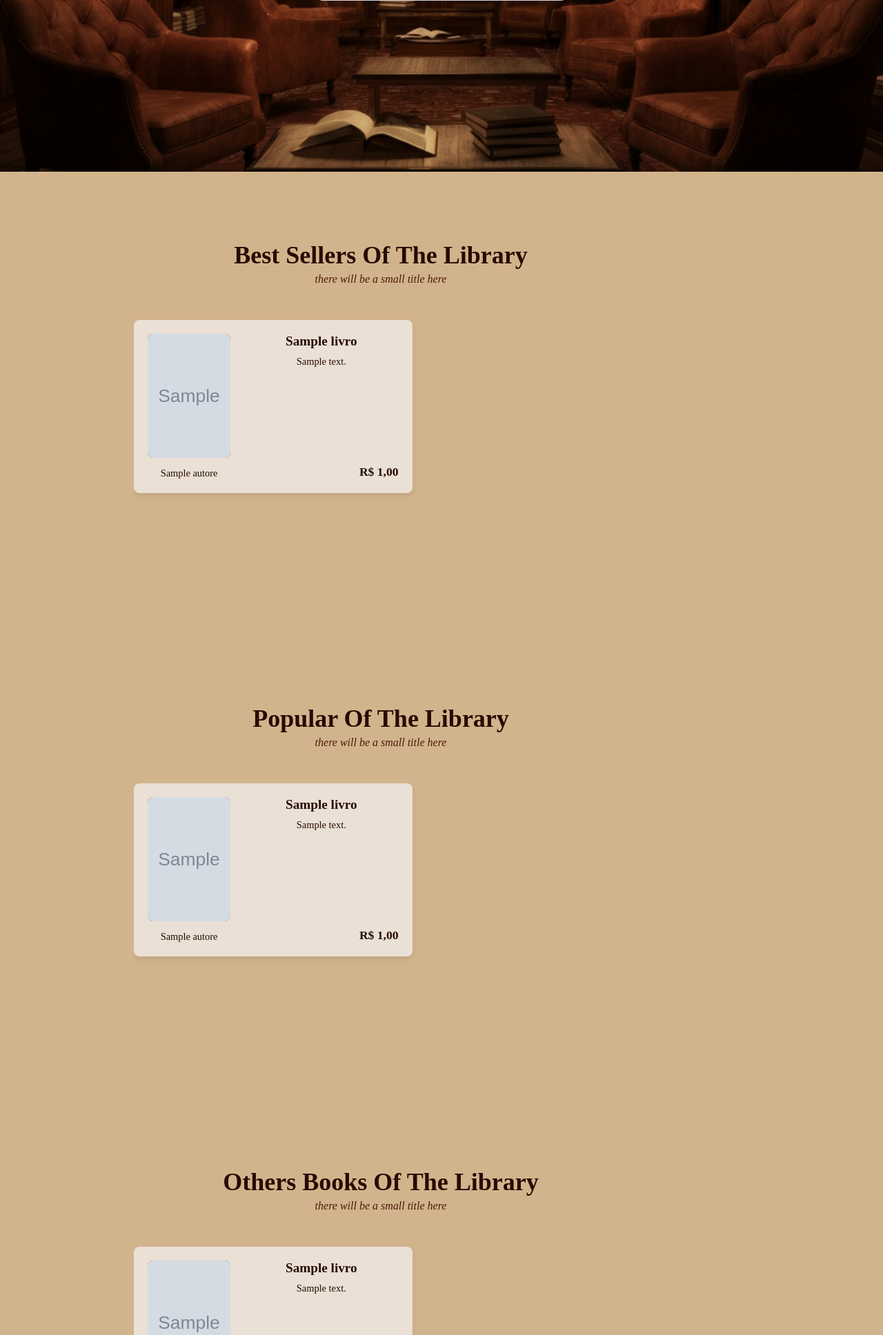
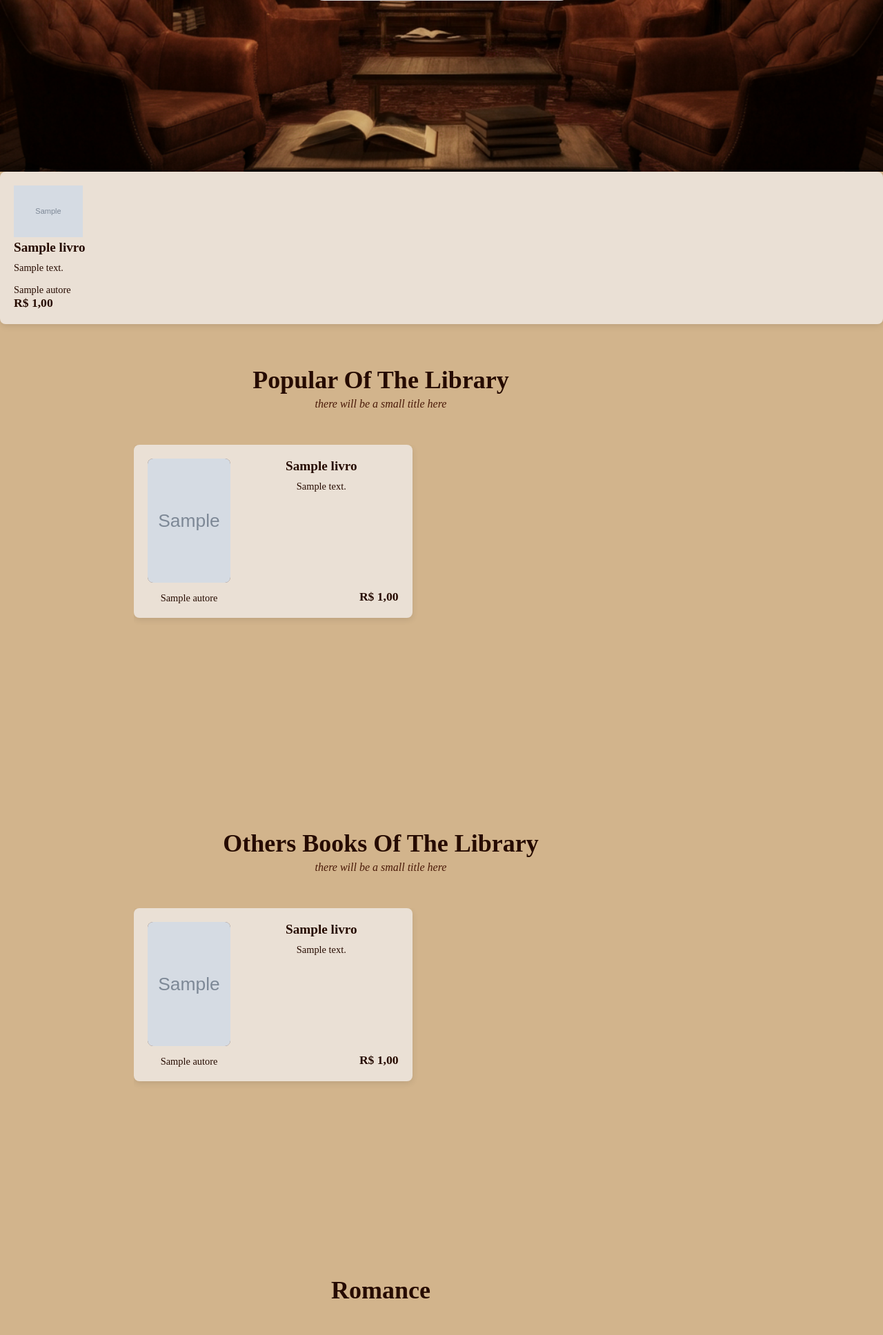
Before and after one commit to GustaFrias/Biblioteca, a PHP site: page / in a window 1280 px wide. Shown: the part 551-2487 px from the top of the page at 69% size. Run offline with PHP 8.4, Linux system fonts and the light colour scheme; tables that the repository leaves empty hold one stand-in row (values such as "Sample post"); grey boxes marked "Sample" are stand-in pictures; some libraries are stand-ins or nearby versions; some web fonts are replaced.

```diff
--- a/index.php
+++ b/index.php
@@ -74,51 +74,31 @@
         </div>
     </div>
 
-    <div class="carussel">     <!--best sellers -->
-        <div class="principal" id="best-sellers">
-            <section class="tela">
-                <div class="separador" id="temas">
-                    <h2 class="titulo">Best Sellers Of The Library</h2>
-                    <p class="subtitle">there will be a small title here</p>
-                </div>
+       <?php
+                // Defina aqui os id s dos bestsellers
+            $idsBestSellers = [1, 2, 3, 4, 5];
+            $placeholders = implode(',', array_fill(0, count($idsBestSellers), '?'));
 
-                <div class="books-container">
-                    <button class="scroll-btn left">
-                        <i class="fas fa-chevron-left"></i>
-                    </button>
-
-                    <div class="book-grid">
-                        <?php
             $sql = "SELECT livros.*, autores.nome AS nome_autor
                 FROM livros
                 LEFT JOIN autores ON livros.autor_id = autores.id
-                                ORDER BY livros.id DESC
-                                LIMIT 10";
+                WHERE livros.id IN ($placeholders)
+                ORDER BY FIELD(livros.id, $placeholders)";
 
              $stmt = $pdo->prepare($sql);
-                        $stmt->execute();
+             $params = array_merge($idsBestSellers, $idsBestSellers);
+
+             $stmt->execute($params);
                             $livros = $stmt->fetchAll();
-
             foreach ($livros as $livro):
         ?>
             <a href="htmls/moreInfo.php?id=<?= $livro['id'] ?>" class="book-card">
-                            <div class="book-column-left">
-                                <img src="uploads/<?= htmlspecialchars($livro['imagem']) ?>"
-                                    alt="<?= htmlspecialchars($livro['titulo']) ?>">
-                                <p class="book-author">
-                                    <?= htmlspecialchars($livro['nome_autor']) ?>
-                                </p>
-                            </div>
-                            <div class="book-column-right">
-                                <h3 class="book-title">
-                                    <?= htmlspecialchars($livro['titulo']) ?>
-                                </h3>
-                                <p class="book-description">
-                                    <?= mb_strimwidth(htmlspecialchars($livro['descricao']), 0, 100, '...') ?>
-                                </p>
-                                <p class="book-price">R$
-                                    <?= number_format($livro['preco'], 2, ',', '.') ?>
-                                </p>
+                <div class="book-info">
+                    <img src="uploads/<?= htmlspecialchars($livro['imagem']) ?>" alt="<?= htmlspecialchars($livro['titulo']) ?>" style="width:100px; height:auto;">
+                    <h3 class="book-title"><?= htmlspecialchars($livro['titulo']) ?></h3>
+                    <p class="book-description"><?= mb_strimwidth(htmlspecialchars($livro['descricao']), 0, 100, '...') ?></p>
+                    <p class="book-author"><?= htmlspecialchars($livro['nome_autor']) ?></p>
+                    <p class="book-price">R$ <?= number_format($livro['preco'], 2, ',', '.') ?></p>
                 </div>
             </a>
         <?php endforeach; ?>
```
Lines whose indentation alone changed are shown as unchanged.
